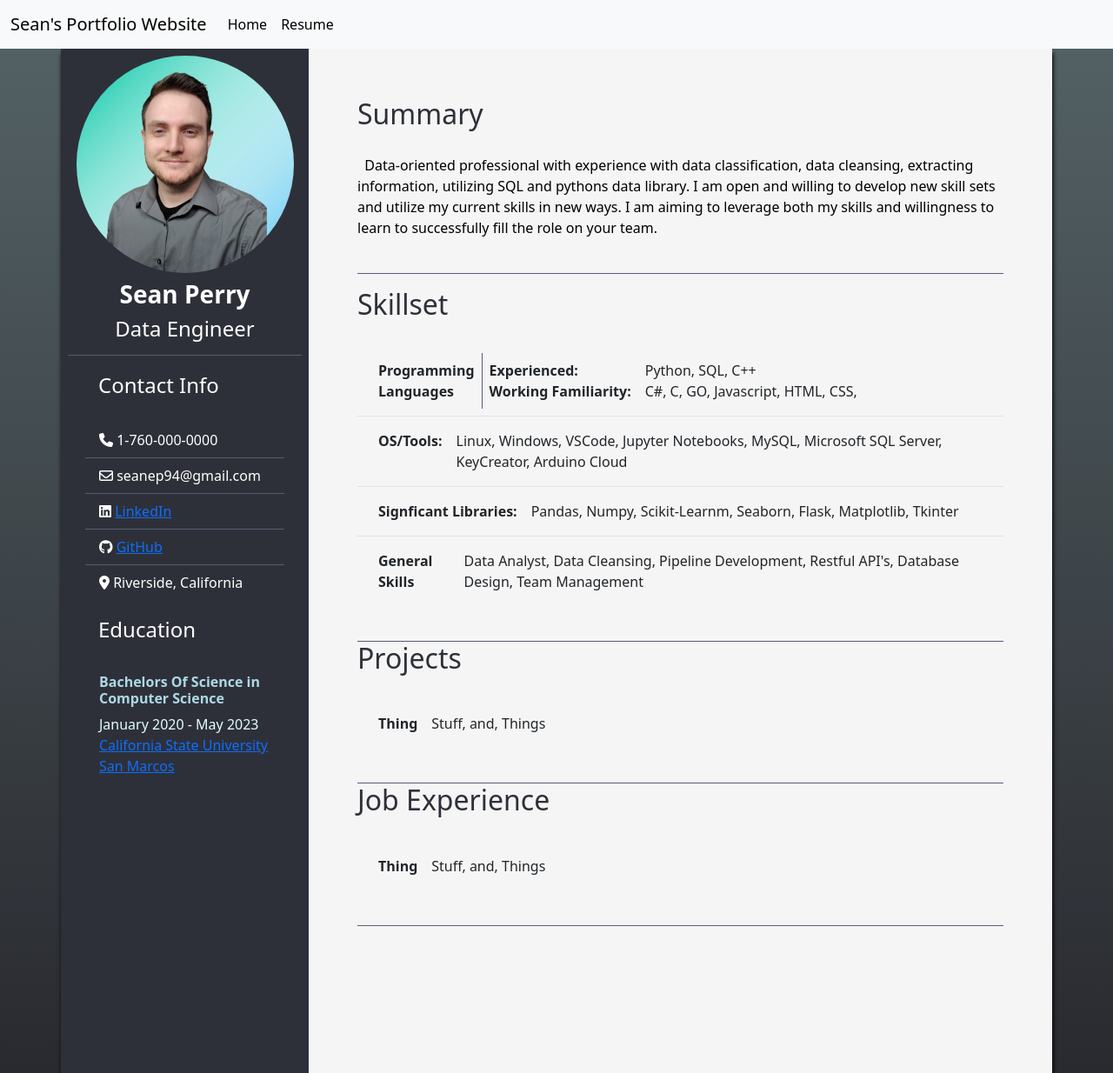
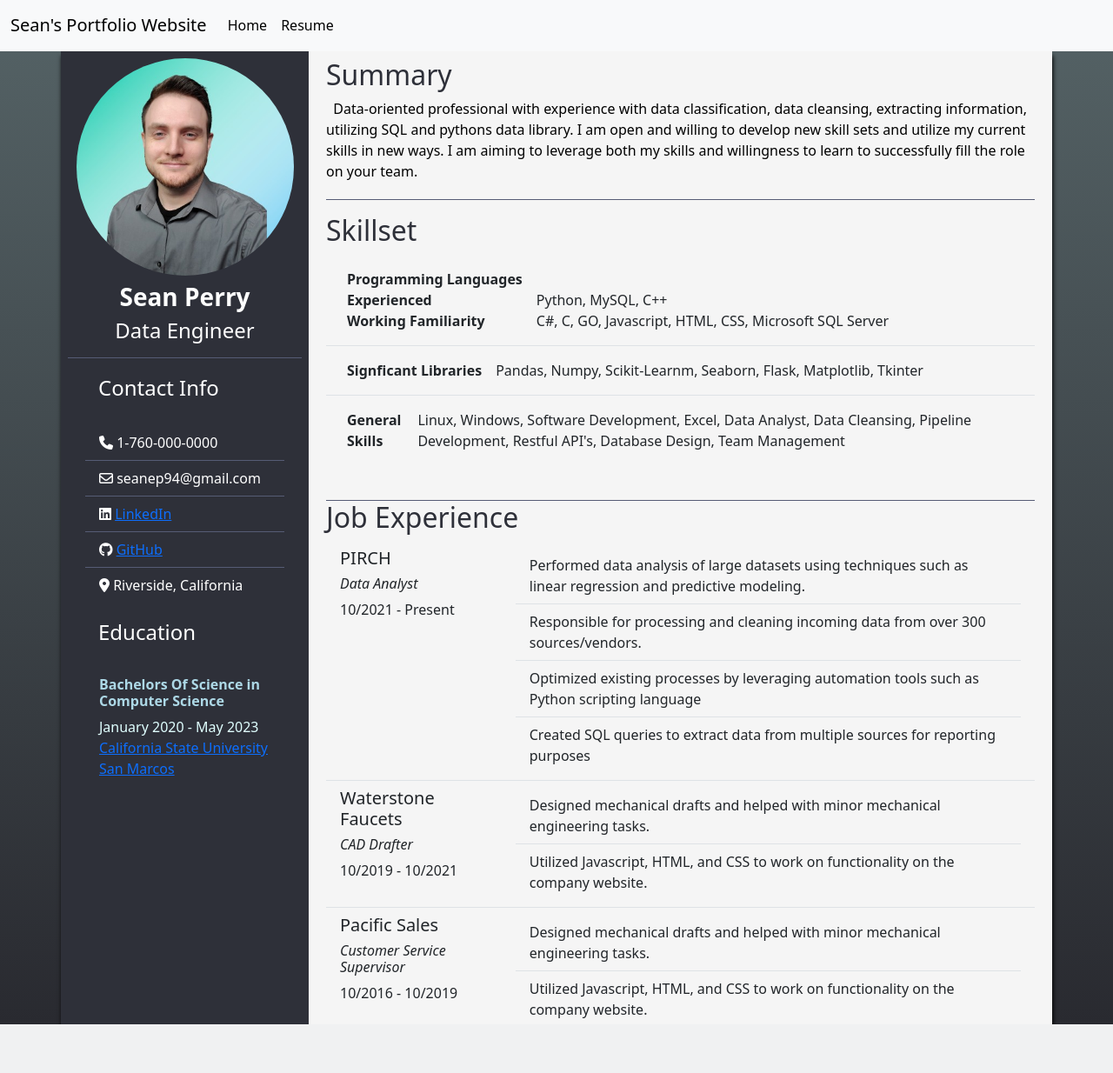
Before and after one commit to SeanP94/careerWebsite, a Flask app: page /resume in a window 1280 px wide. Shown: the whole page at 87% size. After the commit the page ends 1178 px from the top, so only its background shows below. Run offline with Flask 3, Linux system fonts and the light colour scheme.

Commit message:
Fixed weird layout with Job Experience; Removed projects for now

```diff
--- a/static/resume.css
+++ b/static/resume.css
@@ -1,5 +1,5 @@
 .centeredColumn {
-    height: 100vh;
+    height: 95vh;
     width: 70%;
     box-shadow: 1px 5px 5px black;
 }
@@ -12,7 +12,7 @@
     color: white;
     text-align: center;
     background-color: #2e3039;
-    height: 100vh;
+    height: 95vh;
 }
 
 .leftCol ul {
@@ -49,30 +49,27 @@
     padding-left: 35px;
 }
 
+/* Right Column */
+
 
 .rightCol {
     color: black;
     background-color: whitesmoke !important;
-    height: 100vh;
+    height: 95vh;
+    overflow: scroll;
 }
 
 .rightCol h2 {
     color: #2e3039; /* Same gray as rightCol */
-    padding-bottom: 20px;
+
 }
 
 .rightCol p {
     color : black;
-    padding-bottom: 40px;
+    padding-bottom: 20px;
     border-bottom: 1px solid #565c75;
 }
 
 .infoList {
     background-color: whitesmoke !important;
 }
-
-.rightCol ul {
-    color : black;
-    padding-bottom: 40px;
-    border-bottom: 1px solid #565c75;
-}
--- a/templates/navbar.html
+++ b/templates/navbar.html
@@ -1,4 +1,4 @@
-<nav class="navbar navbar-expand-lg bg-body-tertiary ">
+<nav class="navbar navbar-expand-lg bg-body-tertiary " style="height: 5vh;">
     <div class="container-fluid">
       <a class="navbar-brand" href="#">Sean's Portfolio Website</a>
       <button class="navbar-toggler" type="button" data-bs-toggle="collapse" data-bs-target="#navbarNavAltMarkup" aria-controls="navbarNavAltMarkup" aria-expanded="false" aria-label="Toggle navigation">
--- a/templates/resume.html
+++ b/templates/resume.html
@@ -57,46 +57,93 @@
                         </div>
                     </div>
                 </div>
-                <div class="rightCol p-2 col-9 ">
-                    <div class="container p-5">
+                <div class="rightCol p-2 col-9">
+                    <div class="container">
                         <h2>Summary</h2>
                         <p>
                             &nbsp; Data-oriented professional with experience with data classification, data cleansing, extracting information, utilizing SQL and pythons data library. I am open and willing to develop new skill sets and utilize my current skills in new ways. I am aiming to leverage both my skills and willingness to learn to successfully fill the role on your team.
                         </p>
 
                         <h2>Skillset</h2>
-
-                        <ul class="list-group list-group-flush infoList">
+                        <ul class="list-group list-group-flush infoList bLine">
                             <li class="list-group-item infoList d-flex flex-row">
-                                <div class="p-2" style="border-right: 1px solid #565c75;"><b>Programming<br>Languages</div>
-                                <div class="p-2">Experienced:<br>Working Familiarity:</b></div>
-                                <div class="p-2">Python, SQL, C++<br>C#, C, GO, Javascript, HTML, CSS, </div>
+                                <div class="p-2" ><b>Programming Languages<br>Experienced<br>Working Familiarity</b></div>
+                                <div class="p-2"><br>Python, MySQL, C++<br>C#, C, GO, Javascript, HTML, CSS, Microsoft SQL Server</div>
                             </li>
                             <li class="list-group-item infoList d-flex flex-row">
-                                <div class="p-2"><b>OS/Tools:</b></div>
-                                <div class="p-2">Linux, Windows, VSCode, Jupyter Notebooks, MySQL, Microsoft SQL Server, KeyCreator, Arduino Cloud</div>
-                            </li>
-                            <li class="list-group-item infoList d-flex flex-row">
-                                <div class="p-2"><b>Signficant Libraries:</b></div>
+                                <div class="p-2"><b>Signficant Libraries</b></div>
                                 <div class="p-2">Pandas, Numpy, Scikit-Learnm, Seaborn, Flask, Matplotlib, Tkinter</div>
                             </li>
                             <li class="list-group-item infoList d-flex flex-row">
                                 <div class="p-2"><b>General Skills</b></div>
-                                <div class="p-2">Data Analyst, Data Cleansing, Pipeline Development, Restful API's, Database Design, Team Management</div>
+                                <div class="p-2">Linux, Windows, Software Development, Excel, Data Analyst, Data Cleansing, Pipeline Development, Restful API's, Database Design, Team Management</div>
                             </li>
                         </ul>
-                        <h2>Projects</h2>
-                        <ul class="list-group list-group-flush infoList">
-                            <li class="list-group-item infoList d-flex flex-row">
-                                <div class="p-2"><b>Thing</b></div>
-                                <div class="p-2">Stuff, and, Things</div>
-                            </li>
-                        </ul>
+
                         <h2>Job Experience</h2>
                         <ul class="list-group list-group-flush infoList">
-                            <li class="list-group-item infoList d-flex flex-row">
-                                <div class="p-2"><b>Thing</b></div>
-                                <div class="p-2">Stuff, and, Things</div>
+                            <li class="list-group-item infoList">
+                                <div class="row">
+                                    <div class="col-3">
+                                        <h5>PIRCH</h5>
+                                        <h6><i>Data Analyst</i></h6>
+                                        10/2021 - Present
+                                    </div>
+                                    <div class="col-9">
+                                        <ul class="list-group list-group-flush">
+                                            <li class="list-group-item infoList">
+                                                Performed data analysis of large datasets using techniques such as linear regression and predictive modeling.
+                                            </li>
+                                            <li class="list-group-item infoList">
+                                                Responsible for processing and cleaning incoming data from over 300 sources/vendors.
+                                            </li>
+                                            <li class="list-group-item infoList">
+                                                Optimized existing processes by leveraging automation tools such as Python scripting language
+                                            </li>
+                                            <li class="list-group-item infoList">
+                                                Created SQL queries to extract data from multiple sources for reporting purposes
+                                            </li>
+                                        </ul>
+                                    </div>
+                                </div>
+                            </li>
+                            <li class="list-group-item infoList">
+                                <div class="row">
+                                    <div class="col-3">
+                                        <h5>Waterstone Faucets</h5>
+                                        <h6><i>CAD Drafter</i></h6>
+                                        10/2019 - 10/2021
+                                    </div>
+                                    <div class="col-9">
+                                        <ul class="list-group list-group-flush">
+                                            <li class="list-group-item infoList">
+                                                Designed mechanical drafts and helped with minor mechanical engineering tasks.
+                                            </li>
+                                            <li class="list-group-item infoList">
+                                                Utilized Javascript, HTML, and CSS to work on functionality on the company website.
+                                            </li>
+                                        </ul>
+                                    </div>
+                                </div>
+                            </li>
+                            <li class="list-group-item infoList">
+                                <div class="row">
+                                    <div class="col-3">
+                                        <h5>Pacific Sales</h5>
+                                        <h6><i>Customer Service Supervisor</i></h6>
+                                        10/2016 - 10/2019
+                                    </div>
+                                    <div class="col-9">
+                                        <ul class="list-group list-group-flush">
+                                            <li class="list-group-item infoList ">
+                                                Designed mechanical drafts and helped with minor mechanical engineering tasks.
+                                            </li>
+                                            <li class="list-group-item infoList">
+                                                Utilized Javascript, HTML, and CSS to work on functionality on the company website.
+                                            </li>
+                                        </ul>
+                                    </div>
+                                </div>
                             </li>
                         </ul>
                     </div>
```
